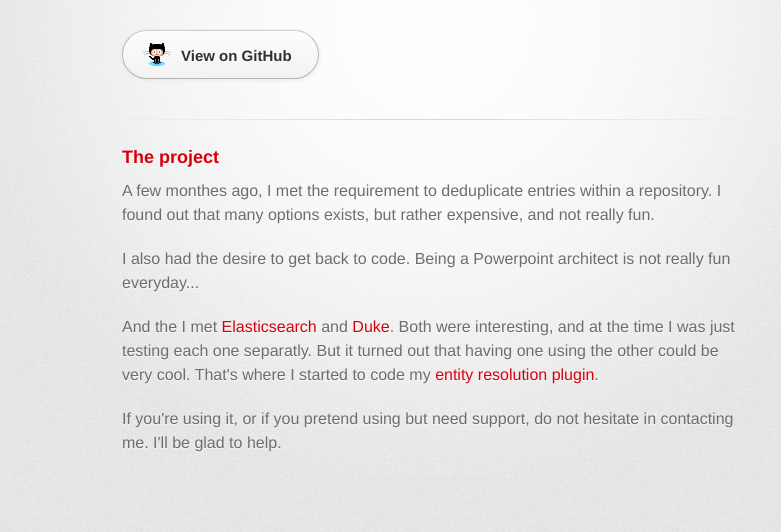
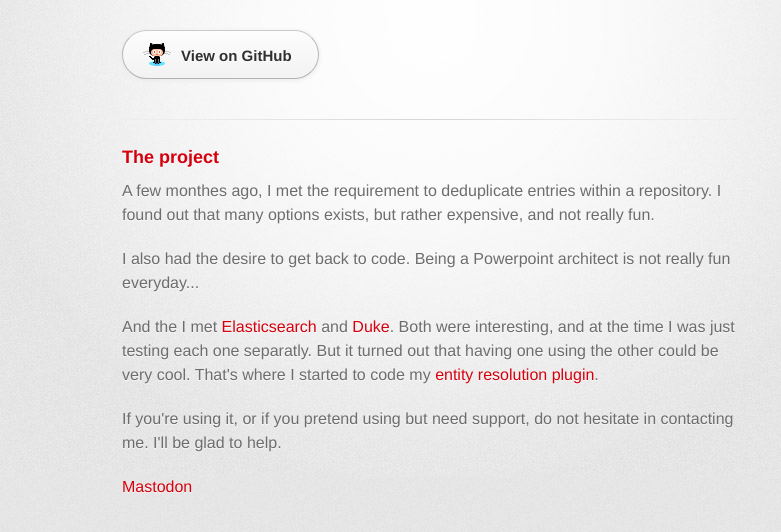
Before and after one commit to YannBrrd/yannbrrd.github.io, a plain HTML site: page index.html in a window 1280 px wide. Shown: the part 96-628 px from the top of the page, without its empty margins (208-989 px from the left). Drawn offline with Linux system fonts and the light colour scheme; a web font is replaced by a local one.

Commit message:
Update index.html

```diff
--- a/index.html
+++ b/index.html
@@ -37,6 +37,9 @@
 <p>And the I met <a href="http://www.elasticsearch.org">Elasticsearch</a> and <a href="http://github.com/larsga/duke">Duke</a>. Both were interesting, and at the time I was just testing each one separatly. But it turned out that having one using the other could be very cool. That's where I started to code my <a href="http://github.com/YannBrrd/elasticsearch-entity-resolution">entity resolution plugin</a>.</p>
 
 <p>If you're using it, or if you pretend using but need support, do not hesitate in contacting me. I'll be glad to help.</p>
+
+<a rel="me" href="https://mastodon.social/@yannbrrd">Mastodon</a>
+
 </section>
       </div>
     </div>
```
